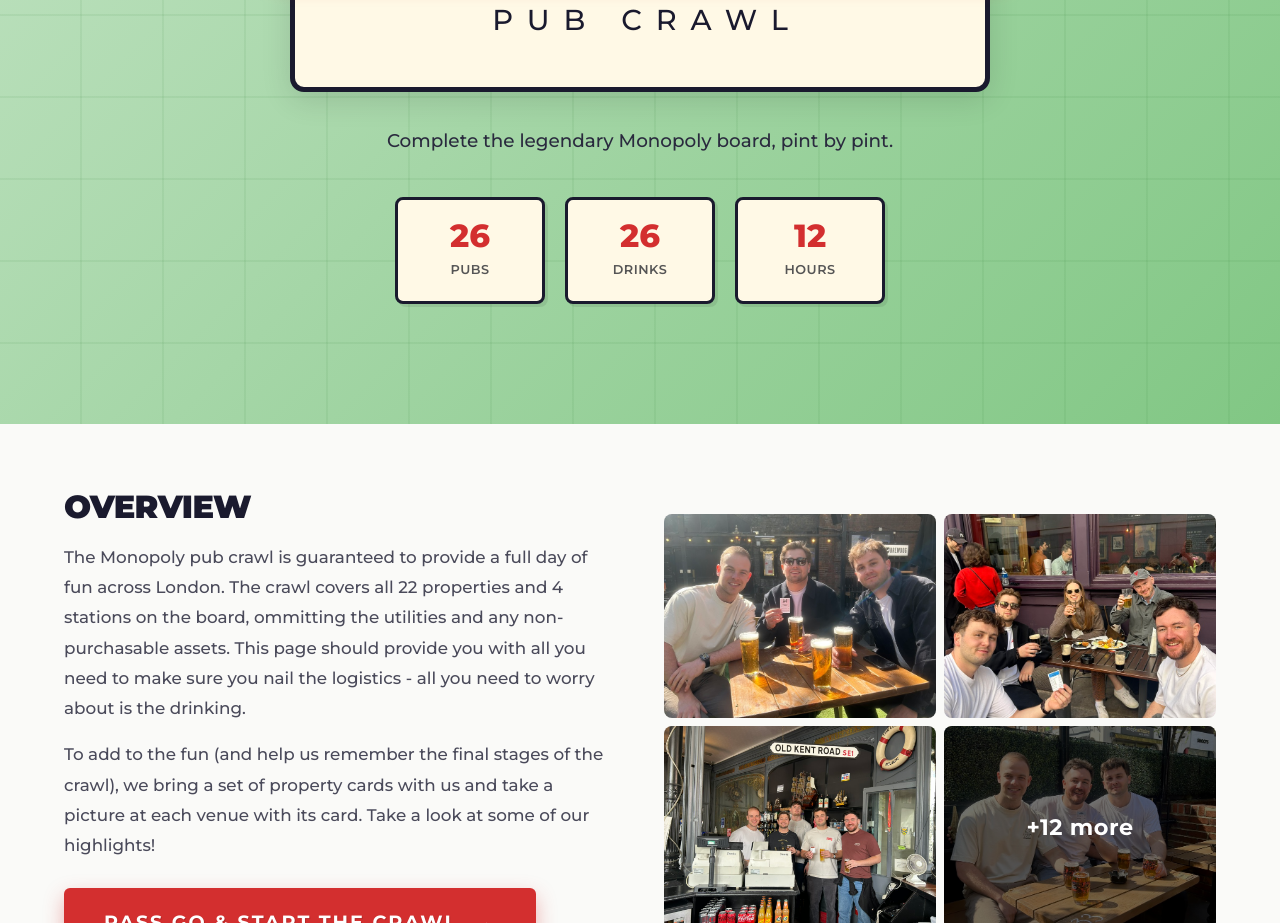
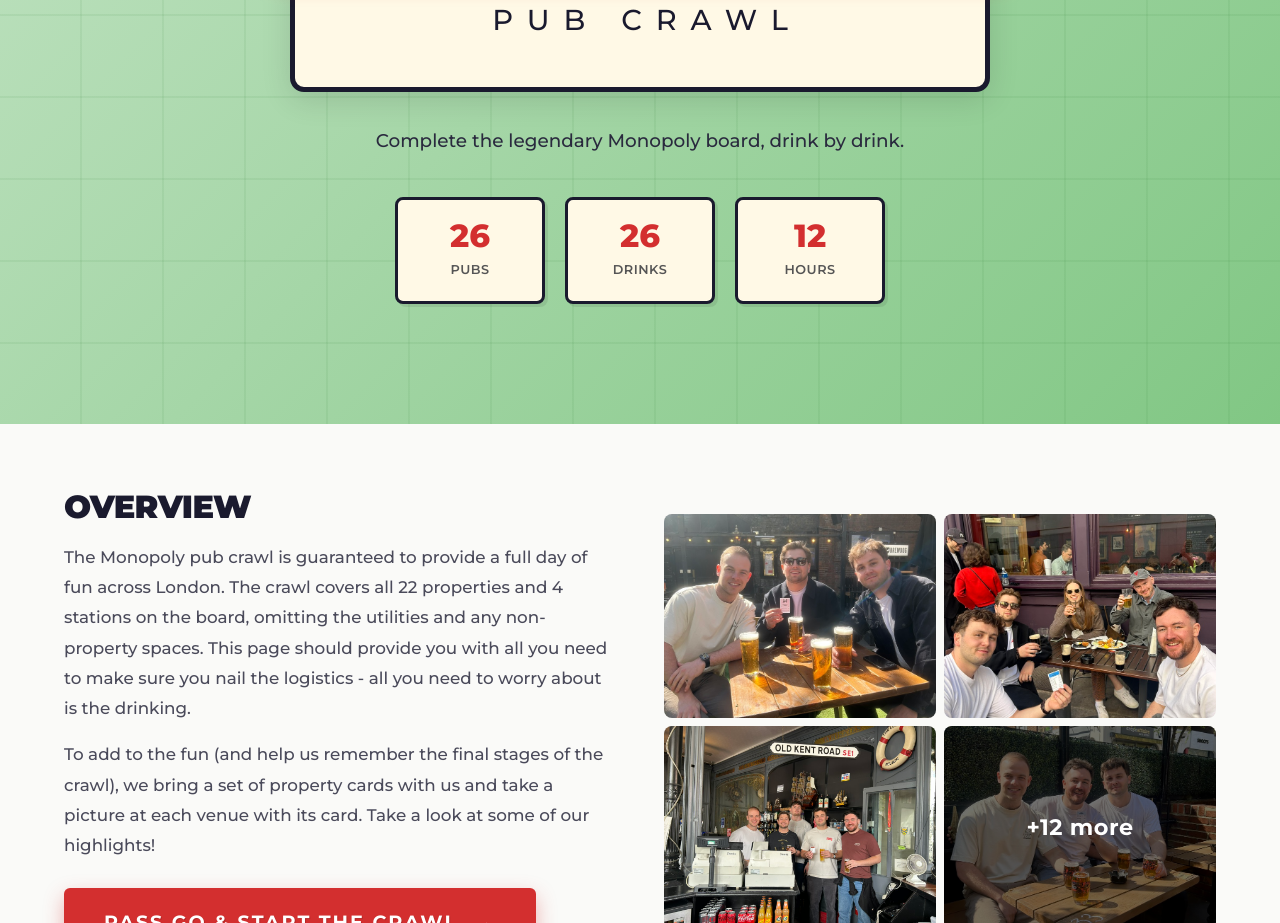
Before and after one commit to robbiebridges8-cpu/monopoly-pub-crawl, a React (Vite) app: page / in a window 1280 px wide. Shown: the part 520-1443 px from the top of the page. Built offline with nearby package versions, Linux system fonts and the light colour scheme; no server answers.

Commit message:
Update Hero and Overview components
Co-Authored-By: Claude Opus 4.5 <noreply@anthropic.com>

```diff
--- a/src/components/Hero.jsx
+++ b/src/components/Hero.jsx
@@ -22,7 +22,7 @@ export default function Hero() {
         </div>
 
         <p className="hero-description">
-          Complete the legendary Monopoly board, pint by pint.
+          Complete the legendary Monopoly board, drink by drink.
         </p>
 
         <div className="hero-stats">
--- a/src/components/Overview.jsx
+++ b/src/components/Overview.jsx
@@ -46,7 +46,7 @@ export default function Overview() {
           <div className="overview-text">
             <h2 className="overview-heading">Overview</h2>
             <p className="overview-body">
-              The Monopoly pub crawl is guaranteed to provide a full day of fun across London. The crawl covers all 22 properties and 4 stations on the board, ommitting the utilities and any non-purchasable assets. This page should provide you with all you need to make sure you nail the logistics - all you need to worry about is the drinking.
+              The Monopoly pub crawl is guaranteed to provide a full day of fun across London. The crawl covers all 22 properties and 4 stations on the board, omitting the utilities and any non-property spaces. This page should provide you with all you need to make sure you nail the logistics - all you need to worry about is the drinking.
             </p>
             <p className="overview-body">
               To add to the fun (and help us remember the final stages of the crawl), we bring a set of property cards with us and take a picture at each venue with its card. Take a look at some of our highlights!
```
